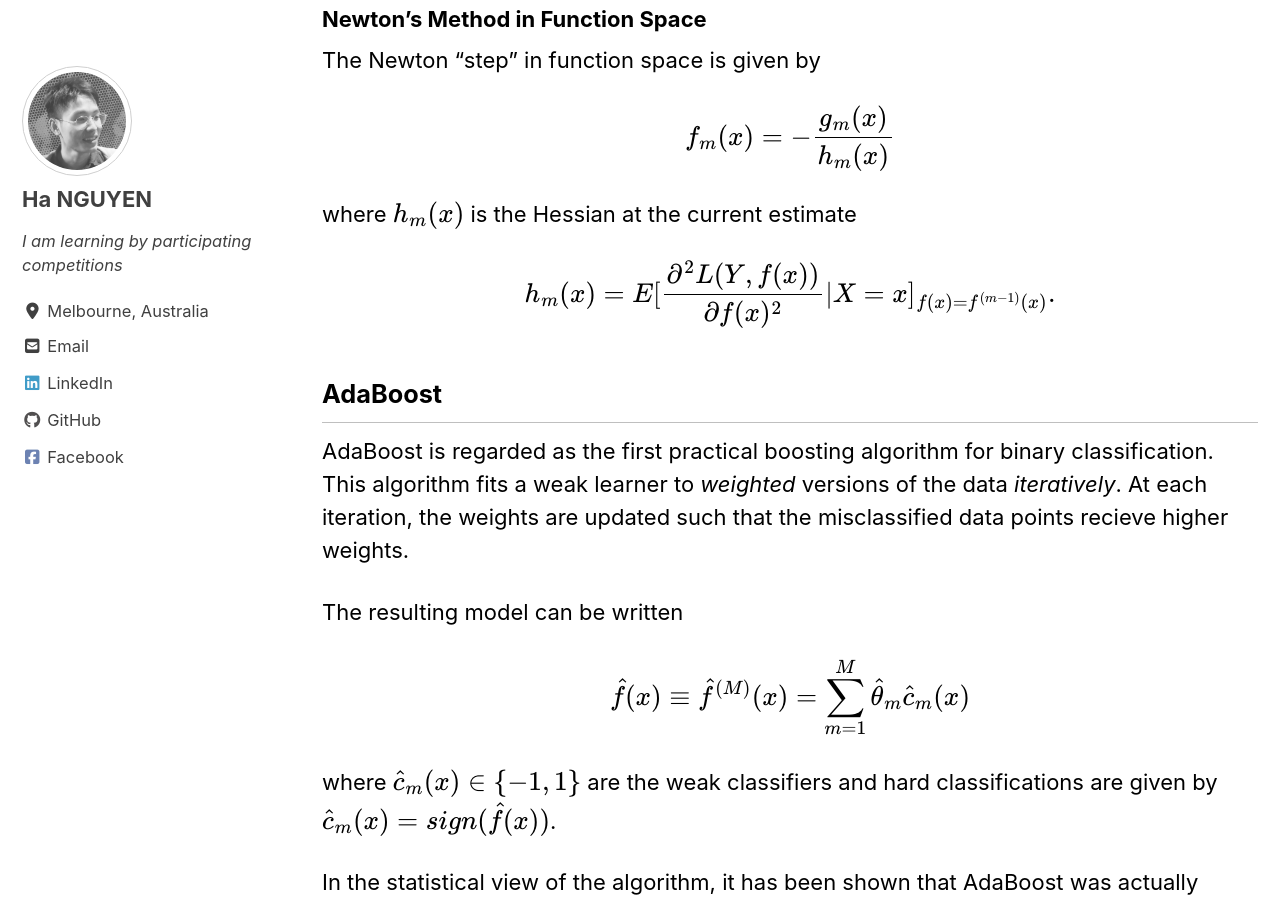
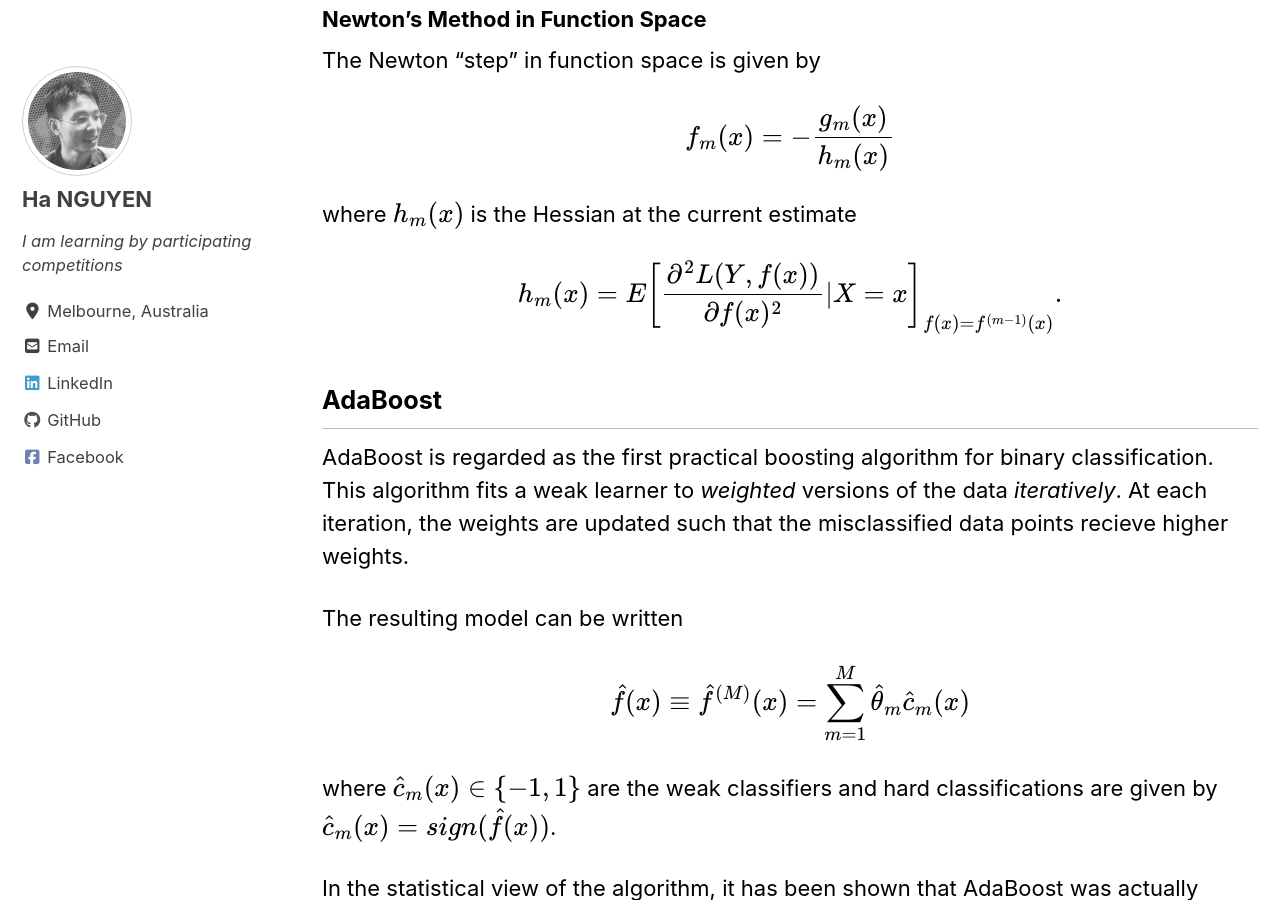
Before and after one commit to datasciblog/datasciblog.github.io, a Jekyll site: the page built from _posts/2020-02-26-tree-boosting-03.md, in a window 1280 px wide and 900 px high, scrolled down 9694 px. Built offline with Jekyll 4.4.1, drawn with Linux system fonts in a browser that asks for light colours; cached includes are drawn as plain includes; nearby versions of some CDN libraries; formulas are drawn with MathJax 3.

Commit message:
Update 2020-02-26-tree-boosting-03.md

```diff
--- a/_posts/2020-02-26-tree-boosting-03.md
+++ b/_posts/2020-02-26-tree-boosting-03.md
@@ -239,7 +239,7 @@ $$f_m (x) = − \frac{g_m(x)}{h_m(x)}$$
 
 where $h_m(x)$ is the Hessian at the current estimate
 
-$$h_m(x) = E [ \frac{\partial^2 L(Y,f(x))}{\partial f(x)^2} | X=x ]_{f(x)=f^{(m−1)}(x)}.$$
+$$h_m(x) = E \left[ \frac{\partial^2 L(Y,f(x))}{\partial f(x)^2} | X=x \right]_{f(x)=f^{(m−1)}(x)}.$$
 
 
 ## AdaBoost
```
